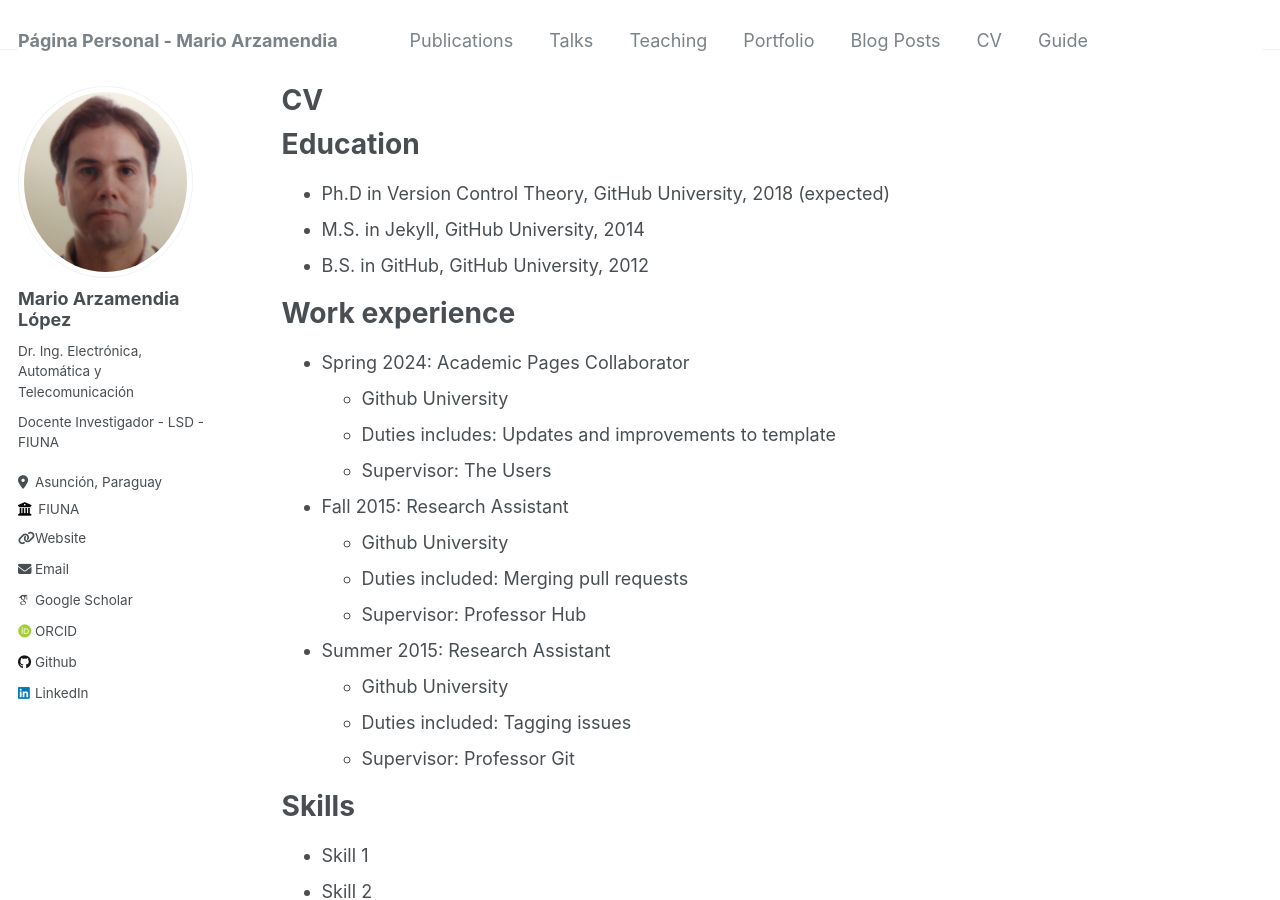
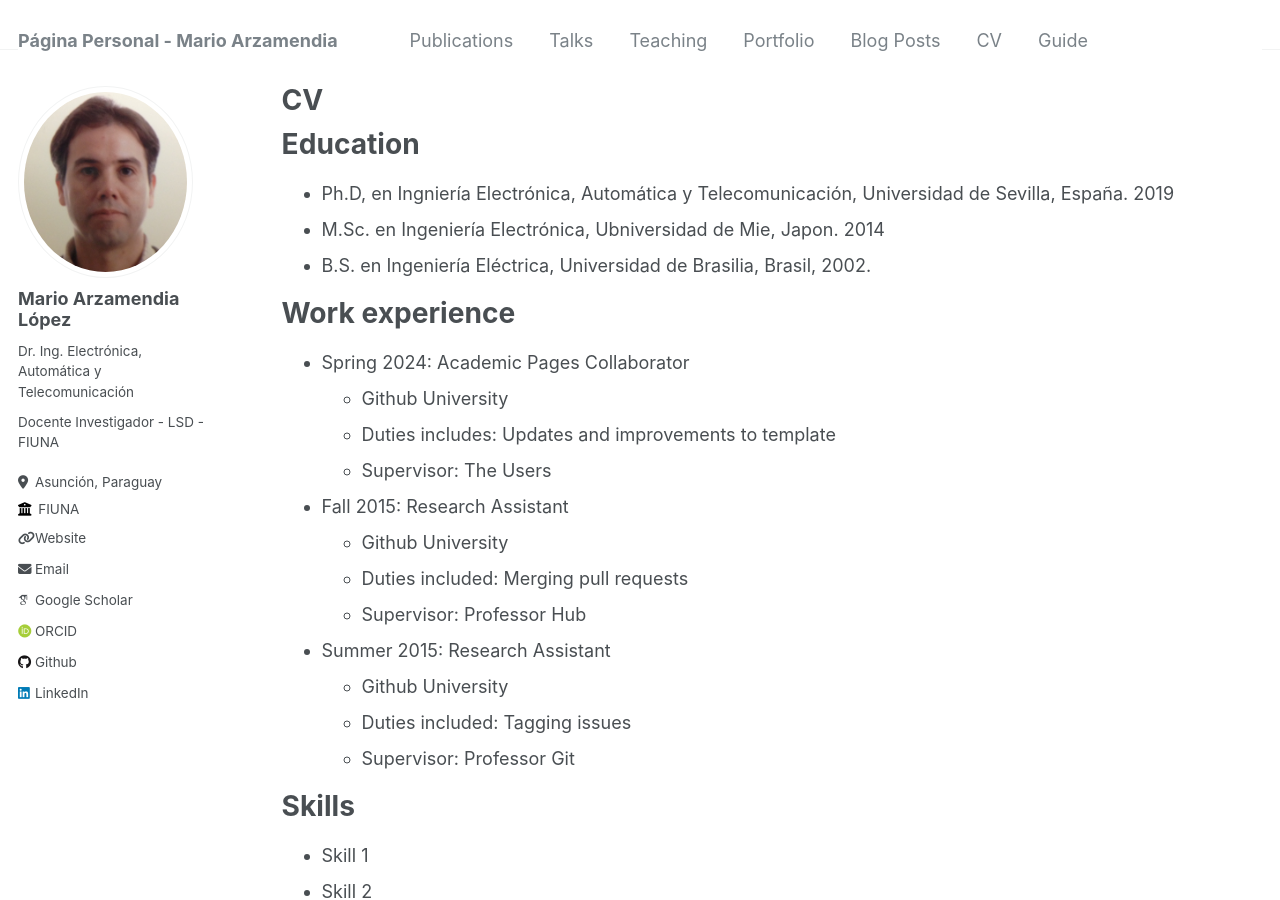
Before and after one commit to marzlop/marzlop.github.io, a Jekyll site: the page built from _pages/cv.md, in a window 1280 px wide and 900 px high. Built offline with Jekyll 4.4.1, drawn with Linux system fonts in a browser that asks for light colours; some web fonts are replaced.

Commit message:
Update cv.md

```diff
--- a/_pages/cv.md
+++ b/_pages/cv.md
@@ -11,9 +11,9 @@ redirect_from:
 
 Education
 ======
-* Ph.D in Version Control Theory, GitHub University, 2018 (expected)
-* M.S. in Jekyll, GitHub University, 2014
-* B.S. in GitHub, GitHub University, 2012
+* Ph.D, en Ingniería Electrónica, Automática y Telecomunicación, Universidad de Sevilla, España. 2019
+* M.Sc. en Ingeniería Electrónica, Ubniversidad de Mie, Japon. 2014
+* B.S. en Ingeniería Eléctrica, Universidad de Brasilia, Brasil, 2002.
 
 Work experience
 ======
```
